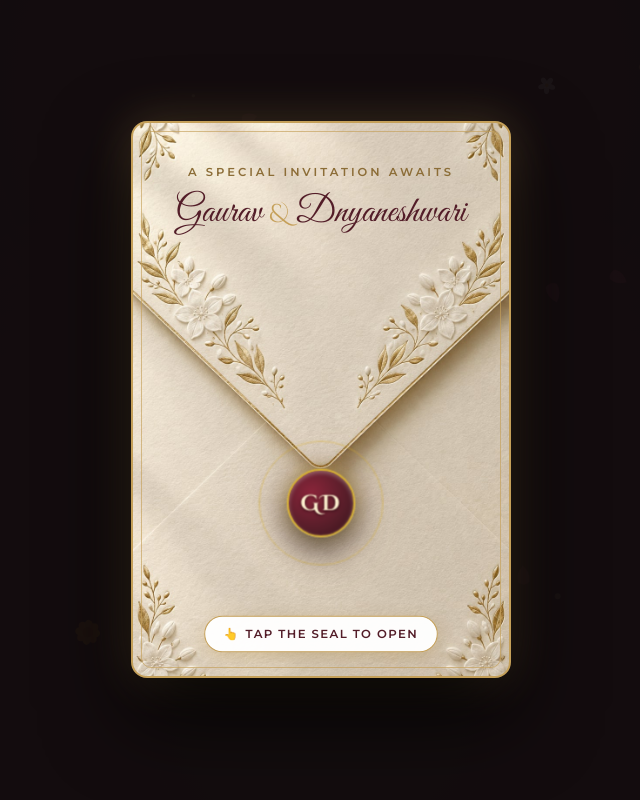
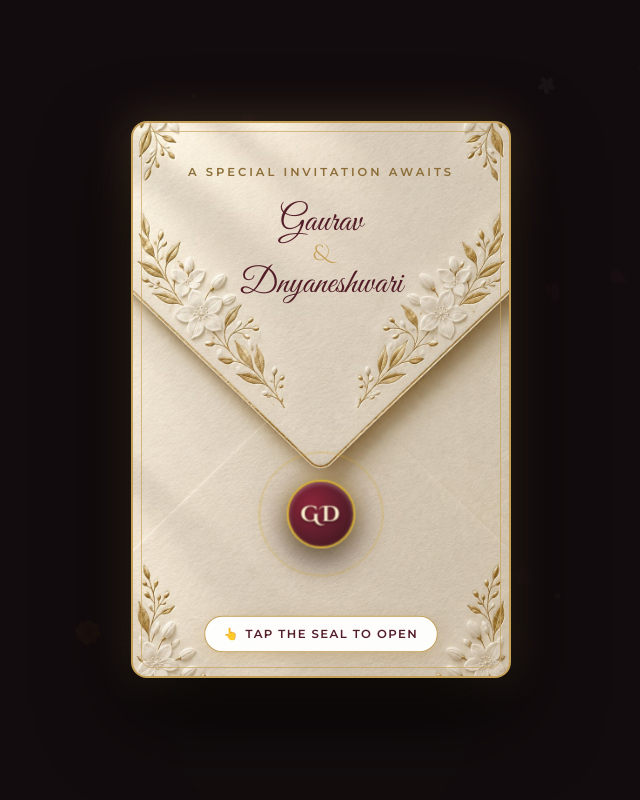
Before and after one commit to Spark041102/gaurav-wedding, a plain HTML site: page index.html in a window 1280 px wide. Shown: the top 800 px of the page, without its empty margins (319-959 px from the left). Drawn offline with nearby package versions, Linux system fonts and the light colour scheme; animation ran at ten frames a second; a web font is replaced by a local one.

Commit message:
Add files via upload

```diff
--- a/css/styles.css
+++ b/css/styles.css
@@ -438,19 +438,27 @@ body.envelope-opened .scroll-prompt-pill {
 
 .envelope-couple-script {
   font-family: var(--font-script);
-  font-size: 2.3rem;
+  font-size: 2.2rem;
   color: var(--color-wine);
-  line-height: 1.15;
-  margin: 6px 0 14px 0;
+  line-height: 1.05;
+  margin: 4px 0 10px 0;
   font-weight: 400;
-  transform: translateY(-48px);
+  transform: translateY(-24px);
+  display: flex;
+  flex-direction: column;
+  align-items: center;
+}
+
+.envelope-couple-script .name-line {
+  display: block;
 }
 
 .script-amp {
   font-family: var(--font-subheading);
-  font-size: 1.6rem;
+  font-size: 1.35rem;
   color: var(--color-gold);
-  vertical-align: middle;
+  line-height: 1;
+  margin: 2px 0;
 }
 
 /* 3D Flipping Envelope Flap */
```
